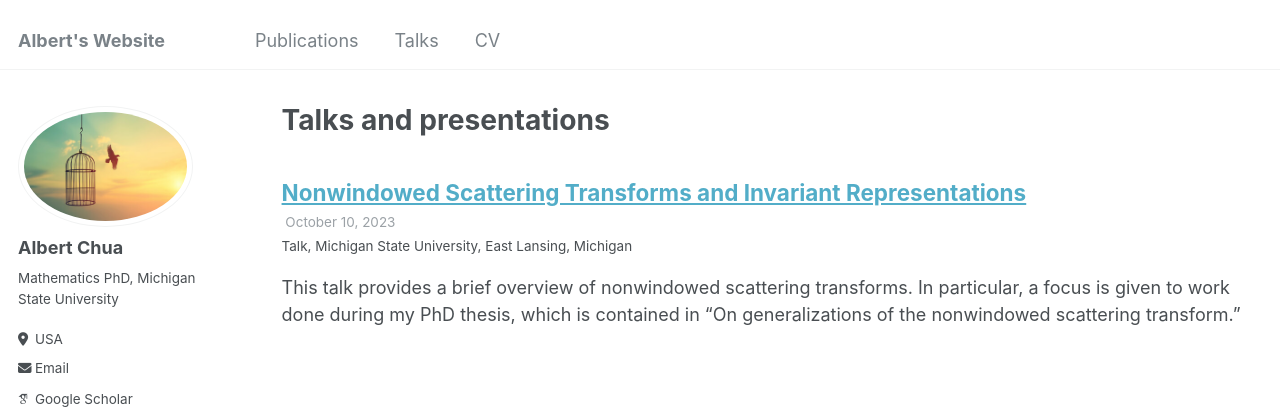
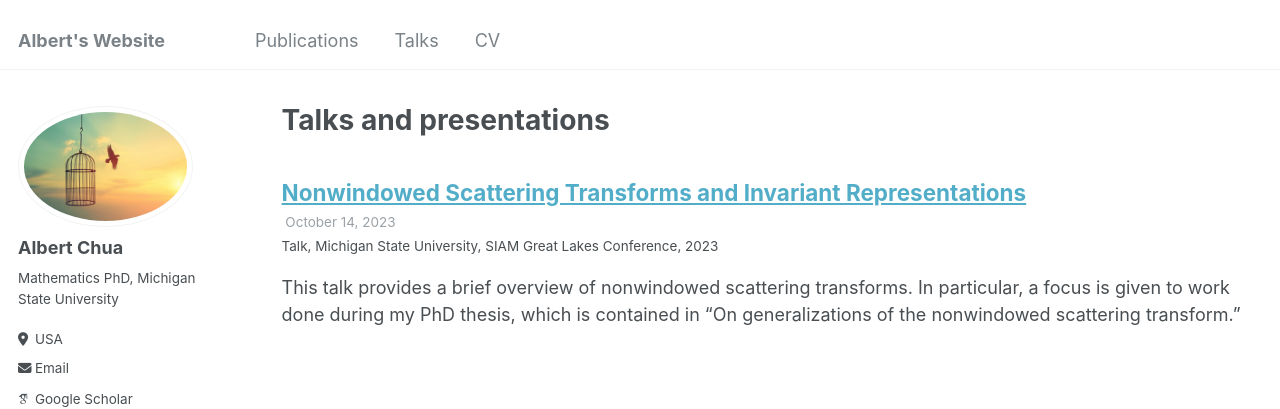
Before and after one commit to alchua1996/alchua1996.github.io, a Jekyll site: the page built from _pages/talks.html, in a window 1280 px wide. Shown: the top 409 px of the page. Built offline with Jekyll 4.4.1, drawn with Linux system fonts in a browser that asks for light colours; some web fonts are replaced.

Commit message:
Update SIAM_Fall_Great_Lakes_2023.md

```diff
--- a/_talks/SIAM_Fall_Great_Lakes_2023.md
+++ b/_talks/SIAM_Fall_Great_Lakes_2023.md
@@ -5,8 +5,8 @@ collection: talks
 type: "Talk"
 permalink: /files/SIAMSlides.pdf
 venue: "Michigan State University"
-date: 2023-10-10
-location: "East Lansing, Michigan"
+date: 2023-10-14
+location: "SIAM Great Lakes Conference, 2023"
 ---
 
 This talk provides a brief overview of nonwindowed scattering transforms. In particular, a focus is given to work done during my PhD thesis, which is contained in "On generalizations of the nonwindowed scattering transform."
```
